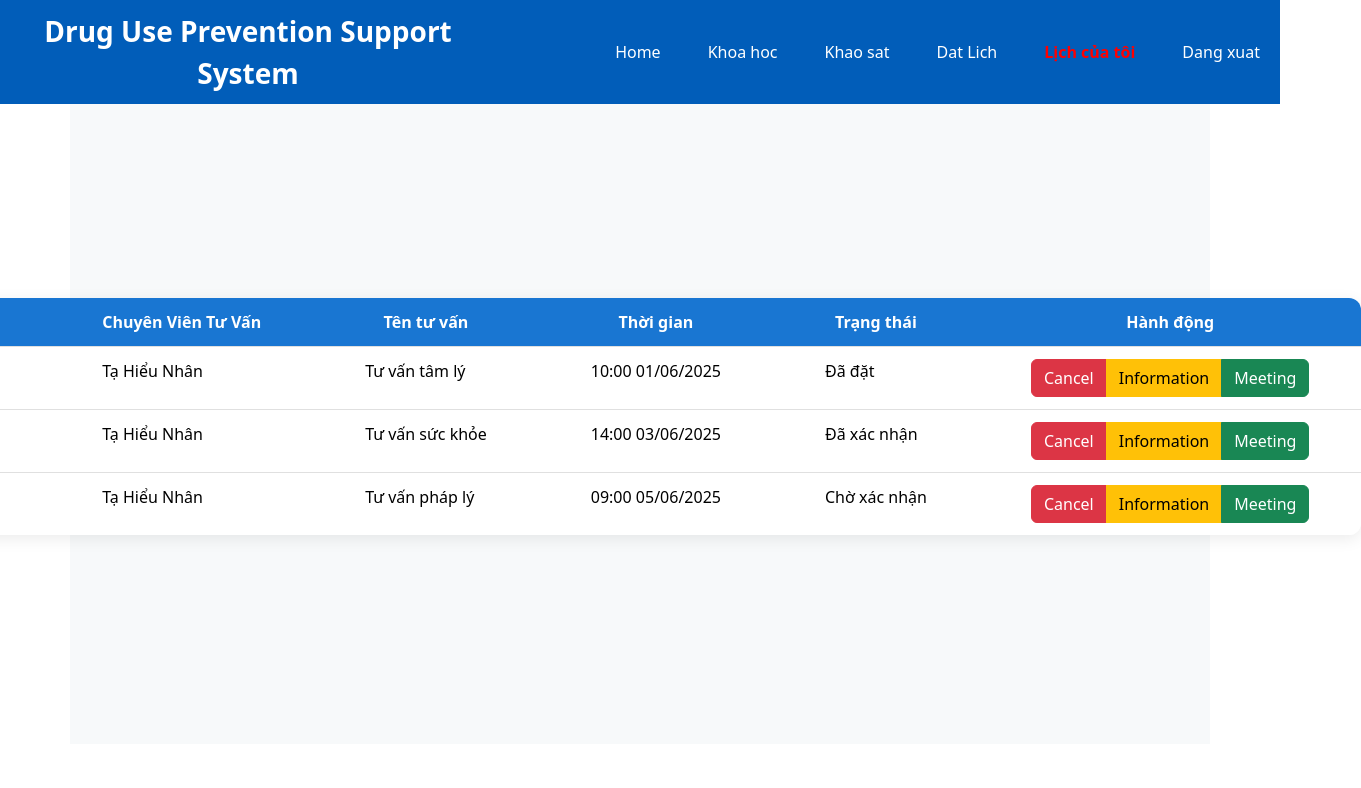
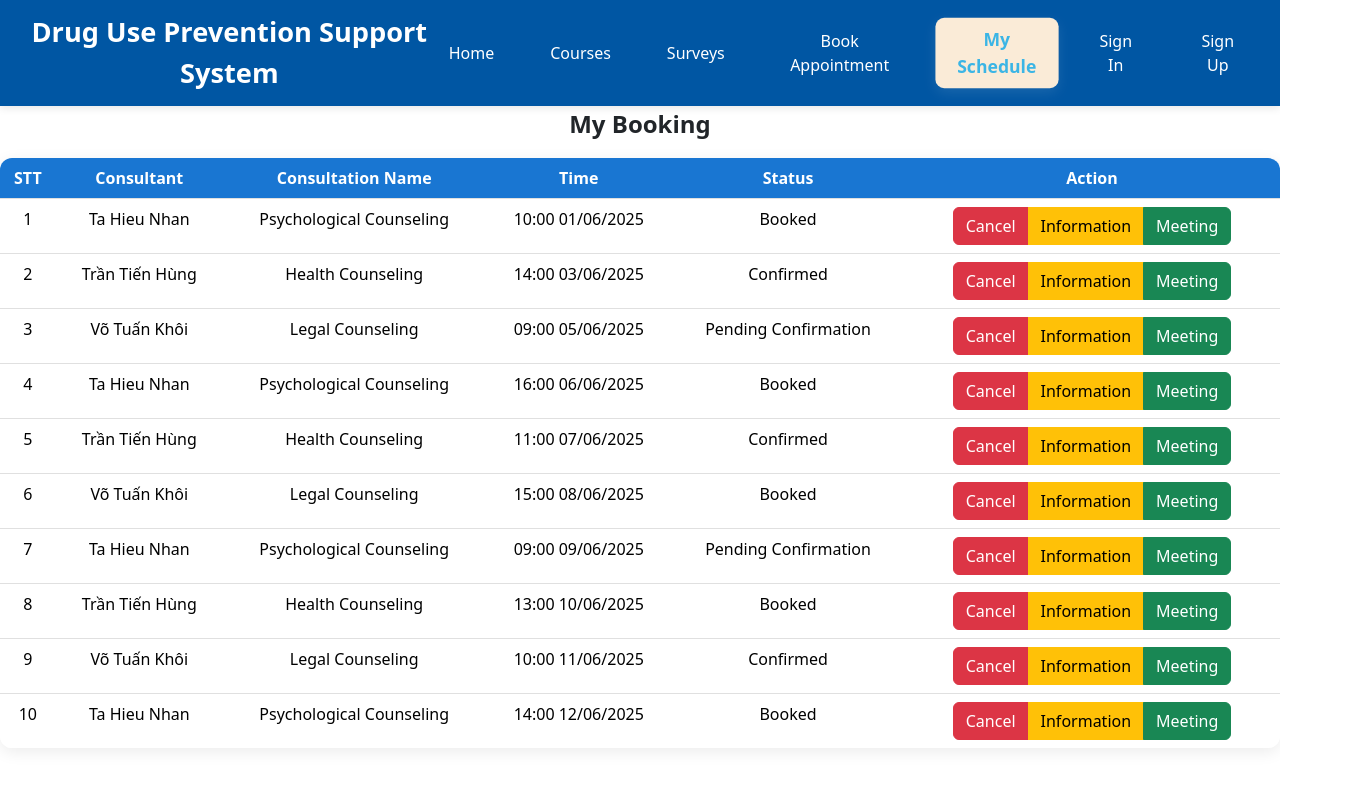
Before and after one commit to hieunhann/G7_SWP391, a React (Vite) app in the folder Front-End/drug-prevention-app/: page /booked-consultations in a window 1280 px wide. Shown: the top 788 px of the page, 1361 px wide, since content can reach past the window. Built offline with nearby package versions, Linux system fonts and the light colour scheme.

Commit message:
update header, add table

```diff
--- a/Front-End/drug-prevention-app/src/components/ButonMemberBooked/ButonMemberBooked.jsx
+++ b/Front-End/drug-prevention-app/src/components/ButonMemberBooked/ButonMemberBooked.jsx
@@ -1,30 +1,59 @@
-import { useState } from "react";
 import React from "react";
 import "./ButonMemberBooked.css";
-// import { useState } from "react";
-const ButonMemberBooked = () => {
+
+const ButonMemberBooked = ({
+  onCancel,
+  consultant,
+  consultationName,
+  time,
+  status,
+  name,
+  email,
+  phone_number,
+  expertise,
+}) => {
+  const handleCancelClick = () => {
+    if (window.confirm("Are you sure you want to cancel this booking?")) {
+      onCancel();
+    }
+  };
+
+  const handleInfoClick = () => {
+    alert(
+      `Name: ${name}\nEmail: ${email}\nPhone: ${phone_number}\nExpertise: ${expertise}`
+    );
+  };
+
   return (
     <div
       className="btn-group"
       role="group"
       aria-label="Basic mixed styles example"
     >
-      <button type="button-Cancel" className="btn btn-danger">
+      <button
+        type="button"
+        className="btn btn-danger btn-cancel"
+        onClick={handleCancelClick}
+      >
         Cancel
       </button>
-      <button type="button-info" className="btn btn-warning">
+      <button
+        type="button"
+        className="btn btn-warning btn-information"
+        onClick={handleInfoClick}
+      >
         Information
       </button>
       <a
         href="https://meet.google.com/tsz-wonp-xjr?pli=1&authuser=2"
         target="_blank"
         rel="noopener noreferrer"
-        className="btn btn-success"
-
+        className="btn btn-success btn-meeting"
       >
         Meeting
       </a>
     </div>
   );
 };
+
 export default ButonMemberBooked;
--- a/Front-End/drug-prevention-app/src/components/PageHeader/Header.css
+++ b/Front-End/drug-prevention-app/src/components/PageHeader/Header.css
@@ -1,33 +1,84 @@
+/* Tổng thể header */
 .header-container {
   display: flex;
   align-items: center;
   justify-content: space-between;
-  padding: 10px 0px;
+  padding: 12px 24px;
   width: 100vw;
-  background-color: #015db9;
+  background-color: #0056a3;
+  color: #fff;
+  box-sizing: border-box;
+  box-shadow: 0 2px 8px rgba(0, 0, 0, 0.1);
+}
+
+/* Tiêu đề hệ thống */
+.header-container .title {
+  font-size: 1.7em;
+  font-weight: 700;
+  flex: 1;
+}
+
+/* Điều hướng */
+.header-container .nav-links {
+  display: flex;
+  align-items: center;
+  gap: 28px;
+  flex: 2;
+  justify-content: flex-end;
+  list-style: none;
+  margin: 0;
+  padding: 0;
+}
+
+/* Mục điều hướng chung */
+.nav-items {
   color: white;
+  text-decoration: none;
+  font-size: 1rem;
+  padding: 8px 14px;
+  border-radius: 8px;
+  transition: all 0.25s ease;
+  font-weight: 500;
+  position: relative;
+}
 
-  .title {
-    font-size: 1.75em;
-    font-weight: bold;
-    flex: 2;
-  }
+/* Hover nhẹ */
+.nav-items:hover {
+  color: #F5F5DC ;
+  background-color: rgba(90, 162, 245, 0.866);
+  transform: translateY(-2px);
 
-  .nav-links {
-    display: flex;
-    gap: 47px;
-    flex: 3;
-    padding: 0px 20px;
-    justify-content: flex-end;
-    .nav-items {
-      text-decoration: none;
-      color: white;
-    }
+}
 
-    .active-item {
-      font-weight: bold;
-      color: red;
+/* Mục đang active (trang hiện tại) */
+.active-item {
+  background-color: antiquewhite;
+  color: #3bb5e5;
+  font-weight: 700;
+  transform: scale(1.1);
+  box-shadow: 0 4px 12px rgba(255, 255, 255, 0.1);
+}
 
-    }
-  }
+/* Tên người dùng */
+.user-name {
+  color: #f0f0f0;
+  font-weight: 600;
+  padding: 8px 12px;
+  border-radius: 6px;
 }
+
+/* Nút logout */
+.logout-button {
+  background: rgba(255, 255, 255, 0.1);
+  border: none;
+  color: white;
+  font-weight: 600;
+  padding: 8px 12px;
+  border-radius: 6px;
+  cursor: pointer;
+  transition: background-color 0.25s ease;
+}
+
+.logout-button:hover {
+  background-color: rgba(255, 255, 255, 0.25);
+}
--- a/Front-End/drug-prevention-app/src/components/PageHeader/Header.jsx
+++ b/Front-End/drug-prevention-app/src/components/PageHeader/Header.jsx
@@ -1,30 +1,73 @@
-import { useState } from "react";
-import React from "react";
+import React, { useState, useEffect } from "react";
 import "./Header.css";
-import { Link, NavLink } from "react-router-dom";
-// import { useState } from "react";
+import { NavLink, useNavigate } from "react-router-dom";
+
 const Header = () => {
+  const [user, setUser] = useState(null);
+  const navigate = useNavigate();
+
+  useEffect(() => {
+    const storedUser = localStorage.getItem("user");
+    if (storedUser) {
+      try {
+        const parsedUser = JSON.parse(storedUser);
+        console.log("Loaded user:", parsedUser);
+        setUser(parsedUser);
+      } catch (error) {
+        console.error("Invalid user data in localStorage");
+      }
+    }
+  }, []);
+
+  const handleLogout = () => {
+    localStorage.removeItem("user");
+    setUser(null);
+    navigate("/");
+  };
+
   return (
     <div className="header-container">
       <div className="title">Drug Use Prevention Support System</div>
       <div className="nav-links">
-        <NavLink className="nav-items">Home</NavLink>
-        {/* //NavLink là viết tắt của navigation Link, nó sẽ tự động thêm class active-item
-        // nếu đường dẫn hiện tại khớp với đường dẫn của NavLink */}
-        <NavLink className="nav-items">Khoa hoc</NavLink>
-        <NavLink className="nav-items">Khao sat</NavLink>
-        <NavLink className="nav-items">Dat Lich</NavLink>
+        <NavLink className="nav-items" to="/">Home</NavLink>
+        <NavLink className="nav-items" to="/courses">Courses</NavLink>
+        <NavLink className="nav-items" to="/surveys">Surveys</NavLink>
+        <NavLink className="nav-items" to="/booking">Book Appointment</NavLink>
         <NavLink
-          className={({isActive}) => {
-            return `nav-items ${isActive ? "active-item" : ""}`;
-          }}
-          to={"/booked-consultations"}
+          className={({ isActive }) => `nav-items ${isActive ? "active-item" : ""}`}
+          to="/booked-consultations"
         >
-          Lịch của tôi
+          My Schedule
         </NavLink>
-        <NavLink className="nav-items">Dang xuat</NavLink>
+
+        {user ? (
+          <>
+            <span className="nav-items user-name">
+              Welcome, {user.fullname || user.name || user.username || "User"}
+            </span>
+            <button className="nav-items logout-button" onClick={handleLogout}>
+              Log Out
+            </button>
+          </>
+        ) : (
+          <>
+            <NavLink
+              className={({ isActive }) => `nav-items ${isActive ? "active-item" : ""}`}
+              to="/login"
+            >
+              Sign In
+            </NavLink>
+            <NavLink
+              className={({ isActive }) => `nav-items ${isActive ? "active-item" : ""}`}
+              to="/register"
+            >
+              Sign Up
+            </NavLink>
+          </>
+        )}
       </div>
     </div>
   );
 };
+
 export default Header;
--- /dev/null
+++ b/Front-End/drug-prevention-app/src/data/data.json
@@ -0,0 +1,115 @@
+{
+  "consultants": [
+    {
+      "id": 1,
+      "name": "Ta Hieu Nhan",
+      "email": "hieunhan.ta@example.com",
+      "phone_number": "+84 912345678",
+      "username": "hieunhan",
+      "password": "hashed_password_1",
+      "date_of_birth": "1985-05-10",
+      "role": "Consultant",
+      "expertise": "Psychological Counseling",
+      "created_at": "2024-01-01T09:00:00",
+      "updated_at": "2024-05-01T10:00:00"
+    },
+    {
+      "id": 2,
+      "name": "Trần Tiến Hùng",
+      "email": "tienhung.tran@example.com",
+      "phone_number": "+84 934567890",
+      "username": "tienhung",
+      "password": "hashed_password_2",
+      "date_of_birth": "1980-08-22",
+      "role": "Consultant",
+      "expertise": "Health Counseling",
+      "created_at": "2024-01-05T09:00:00",
+      "updated_at": "2024-05-02T10:00:00"
+    },
+    {
+      "id": 3,
+      "name": "Võ Tuấn Khôi",
+      "email": "tuankhoi.vo@example.com",
+      "phone_number": "+84 976543210",
+      "username": "tuankhoi",
+      "password": "hashed_password_3",
+      "date_of_birth": "1978-12-15",
+      "role": "Consultant",
+      "expertise": "Legal Counseling",
+      "created_at": "2024-01-10T09:00:00",
+      "updated_at": "2024-05-03T10:00:00"
+    }
+  ],
+  "booked": [
+    {
+      "id": 1,
+      "consultant": "Ta Hieu Nhan",
+      "consultationName": "Psychological Counseling",
+      "time": "10:00 01/06/2025",
+      "status": "Booked"
+    },
+    {
+      "id": 2,
+      "consultant": "Trần Tiến Hùng",
+      "consultationName": "Health Counseling",
+      "time": "14:00 03/06/2025",
+      "status": "Confirmed"
+    },
+    {
+      "id": 3,
+      "consultant": "Võ Tuấn Khôi",
+      "consultationName": "Legal Counseling",
+      "time": "09:00 05/06/2025",
+      "status": "Pending Confirmation"
+    },
+    {
+      "id": 4,
+      "consultant": "Ta Hieu Nhan",
+      "consultationName": "Psychological Counseling",
+      "time": "16:00 06/06/2025",
+      "status": "Booked"
+    },
+    {
+      "id": 5,
+      "consultant": "Trần Tiến Hùng",
+      "consultationName": "Health Counseling",
+      "time": "11:00 07/06/2025",
+      "status": "Confirmed"
+    },
+    {
+      "id": 6,
+      "consultant": "Võ Tuấn Khôi",
+      "consultationName": "Legal Counseling",
+      "time": "15:00 08/06/2025",
+      "status": "Booked"
+    },
+    {
+      "id": 7,
+      "consultant": "Ta Hieu Nhan",
+      "consultationName": "Psychological Counseling",
+      "time": "09:00 09/06/2025",
+      "status": "Pending Confirmation"
+    },
+    {
+      "id": 8,
+      "consultant": "Trần Tiến Hùng",
+      "consultationName": "Health Counseling",
+      "time": "13:00 10/06/2025",
+      "status": "Booked"
+    },
+    {
+      "id": 9,
+      "consultant": "Võ Tuấn Khôi",
+      "consultationName": "Legal Counseling",
+      "time": "10:00 11/06/2025",
+      "status": "Confirmed"
+    },
+    {
+      "id": 10,
+      "consultant": "Ta Hieu Nhan",
+      "consultationName": "Psychological Counseling",
+      "time": "14:00 12/06/2025",
+      "status": "Booked"
+    }
+  ]
+}
--- a/Front-End/drug-prevention-app/src/pages/MemberBookedConsultations/MemberBookedConsultations.css
+++ b/Front-End/drug-prevention-app/src/pages/MemberBookedConsultations/MemberBookedConsultations.css
@@ -1,14 +1,19 @@
-.container {
+.member-book-container {
   display: flex;
   justify-content: center;
   align-items: center;
   min-height: 80vh;
-  background: #f7f9fa;
-    .table-row {
-
-    color: black;
+  /* background: #faf7f8; */
+  flex-flow: column;
+}
+.page-title {
+  font-size: 24px;
+  font-weight: 600;
 }
 
+/* .table-row {
+  color: black;
+} */
 
 .table {
   width: 600px;
@@ -16,25 +21,22 @@
   background: #fff;
   border-radius: 12px;
   overflow: hidden;
-  box-shadow: 0 4px 16px rgba(0,0,0,0.08);
+  box-shadow: 0 4px 16px rgba(0, 0, 0, 0.08);
 }
 
-.table th, .table td {
+.table th,
+.table td {
   padding: 12px 52px;
-  border-bottom: 1px solid #e0e0e0;
-  text-align: left;
-   white-space: nowrap;
-   /* không cho xuống hàng */
+  border-bottom: 2px solid #e0e0e0;
+  white-space: nowrap; /* không cho xuống hàng */
 }
 
 .table th {
-  background: #1976d2;
-  color: #fff;
-  font-weight: 600;
+  background: #1976d2 !important;
+  color: #fff !important;
   text-align: center;
 }
 
 .table tr:last-child td {
   border-bottom: none;
 }
-}
--- a/Front-End/drug-prevention-app/src/pages/MemberBookedConsultations/MemberBookedConsultations.jsx
+++ b/Front-End/drug-prevention-app/src/pages/MemberBookedConsultations/MemberBookedConsultations.jsx
@@ -1,55 +1,70 @@
 import "./MemberBookedConsultations.css";
+import React, { useEffect, useState } from "react";
+import ButonMemberBooked from "../../components/ButonMemberBooked/ButonMemberBooked.jsx";
+import dataJson from "../../data/data.json";
 import "bootstrap/dist/css/bootstrap.min.css";
-import React from "react";
-import ButonMemberBooked from "../../components/ButonMemberBooked/ButonMemberBooked.jsx";
+
 
 const MemberBookedConsultations = () => {
+  const [data, setData] = useState([]);
+
+  useEffect(() => {
+    setData(dataJson.booked);
+  }, []);
+
+  // Hàm lấy thông tin consultant theo tên
+  const getConsultantInfo = (name) => {
+    return dataJson.consultants.find((c) => c.name === name) || {};
+  };
+
+  const handleCancel = (id) => {
+    setData((prev) => prev.filter((item) => item.id !== id));
+  };
+
   return (
-    <div className="container">
+    <div className="member-book-container">
+      <p className="page-title">My Booking</p>
+
       <table className="table">
         <thead>
           <tr className="table-header">
             <th>STT</th>
-            <th>Chuyên Viên Tư Vấn</th>
-            <th>Tên tư vấn</th>
-            <th>Thời gian</th>
-            <th>Trạng thái</th>
-            <th>Hành động</th>
-
+            <th>Consultant</th>
+            <th>Consultation Name</th>
+            <th>Time</th>
+            <th>Status</th>
+            <th>Action</th>
           </tr>
         </thead>
         <tbody>
-          <tr className="table-row">
-            <td >1</td>
-            <td>Tạ Hiểu Nhân</td>
-            <td>Tư vấn tâm lý</td>
-            <td>10:00 01/06/2025</td>
-            <td>Đã đặt</td>
-            <td><ButonMemberBooked /></td>
-
-          </tr>
-          <tr className="table-row">
-            <td>2</td>
-            <td>Tạ Hiểu Nhân</td>
-            <td>Tư vấn sức khỏe</td>
-            <td>14:00 03/06/2025</td>
-            <td>Đã xác nhận</td>
-            <td><ButonMemberBooked /></td>
-
-          </tr>
-          <tr className="table-row">
-            <td>3</td>
-            <td>Tạ Hiểu Nhân</td>
-            <td>Tư vấn pháp lý</td>
-            <td>09:00 05/06/2025</td>
-            <td>Chờ xác nhận</td>
-            <td><ButonMemberBooked /></td>
-
-          </tr>
+          {data.map((item, idx) => {
+            const consultantInfo = getConsultantInfo(item.consultant);
+            return (
+              <tr className="table-row" key={item.id}>
+                <td>{idx + 1}</td>
+                <td>{item.consultant}</td>
+                <td>{item.consultationName}</td>
+                <td>{item.time}</td>
+                <td>{item.status}</td>
+                <td>
+                  <ButonMemberBooked
+                    onCancel={() => handleCancel(item.id)}
+                    consultant={item.consultant}
+                    consultationName={item.consultationName}
+                    time={item.time}
+                    status={item.status}
+                    name={consultantInfo.name}
+                    email={consultantInfo.email}
+                    phone_number={consultantInfo.phone_number}
+                    expertise={consultantInfo.expertise}
+                  />
+                </td>
+              </tr>
+            );
+          })}
         </tbody>
       </table>
     </div>
-
   );
 };
 
```
Also changed, not shown: Front-End/drug-prevention-app/src/pages/Surveys/Surveys.jsx (added, +17 -0 lines), Front-End/drug-prevention-app/package.json (line endings or trailing spaces), Front-End/drug-prevention-app/src/pages/Surveys/Surveys.css (added).
